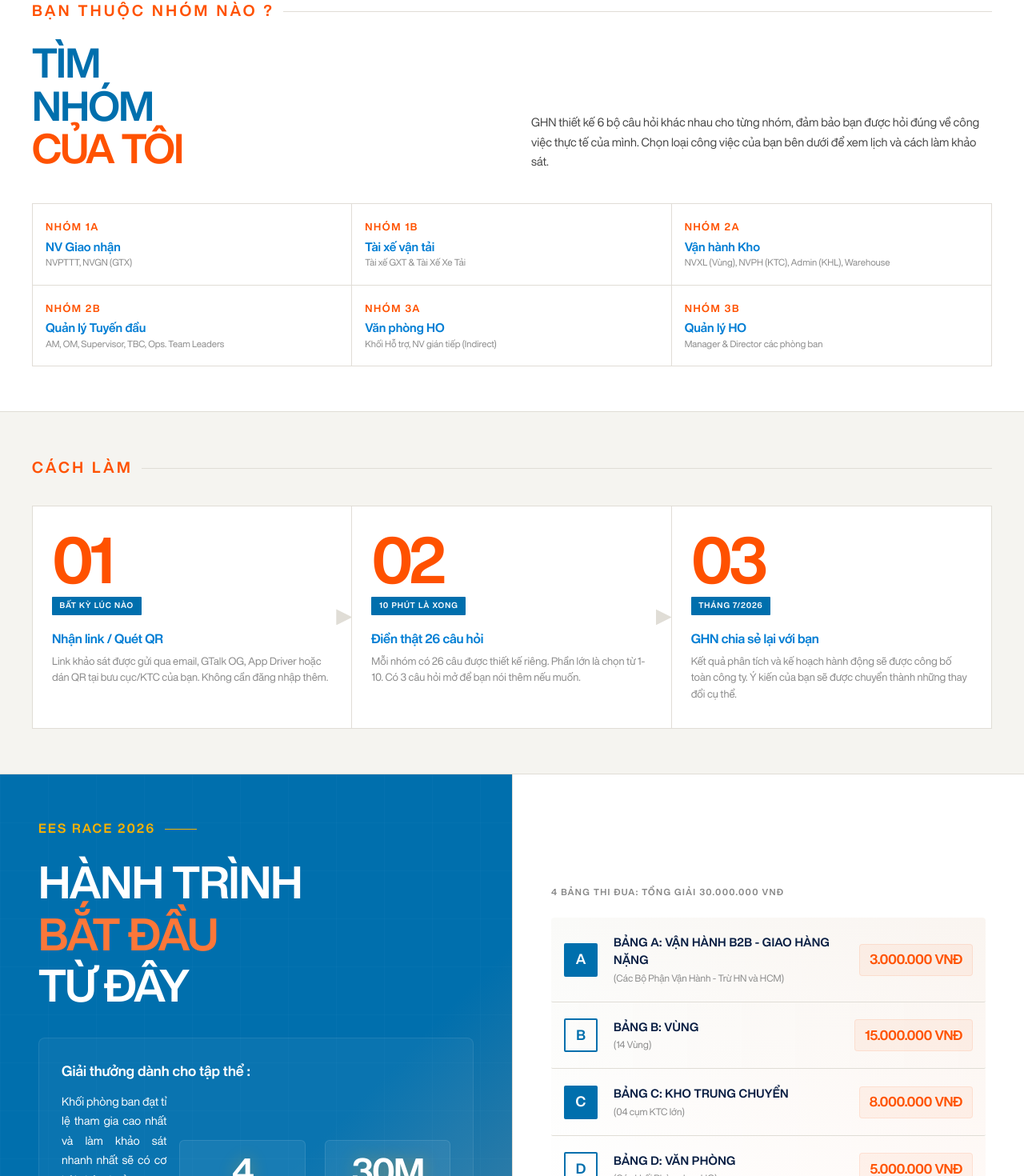
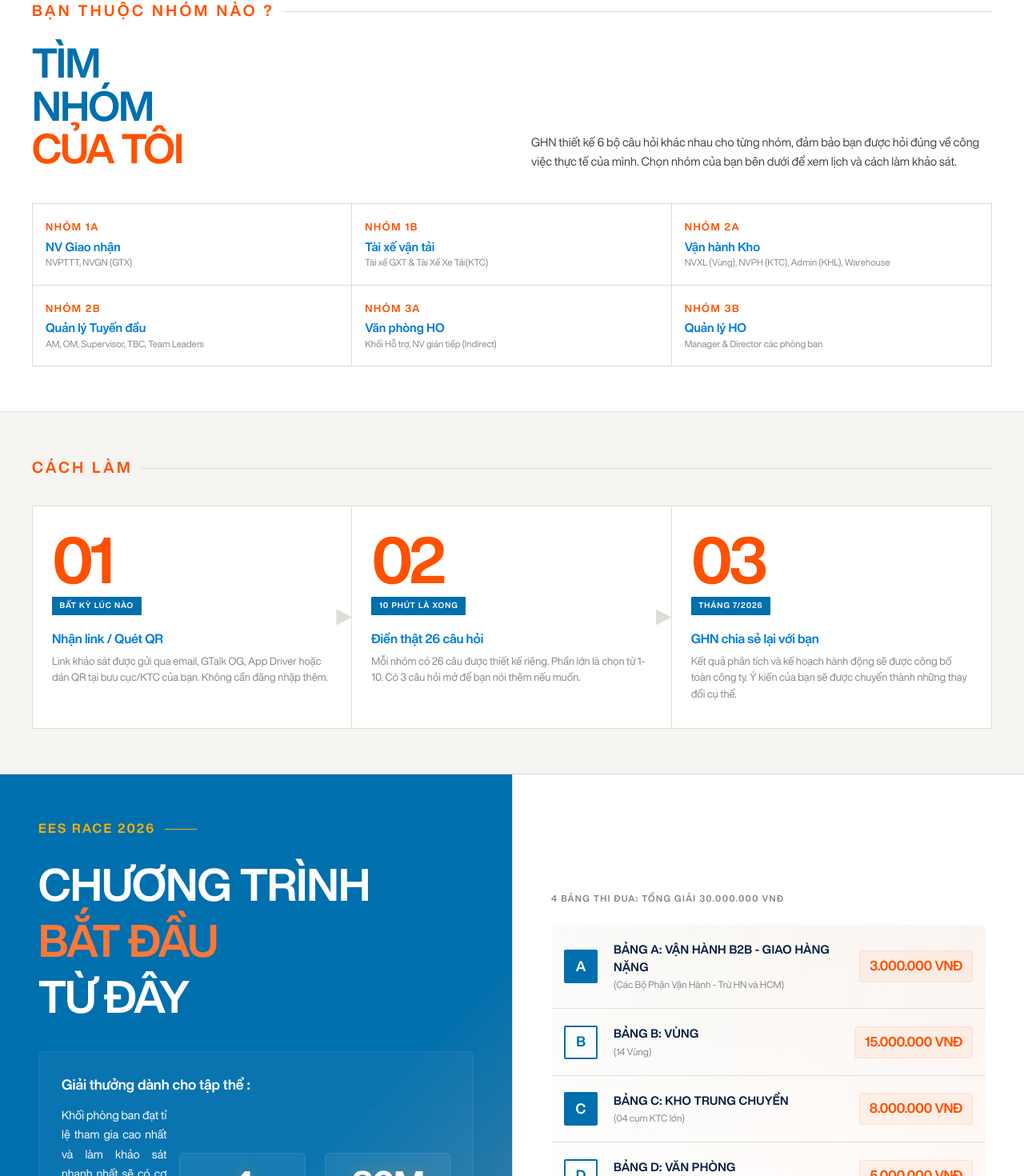
Before and after one commit to Ntna1302/GHN-Landingpage-EES2026, a Next.js app: page / in a window 1280 px wide. Shown: the part 2687-4157 px from the top of the page at 80% size. Built offline with nearby package versions, Linux system fonts and the light colour scheme.

Commit message:
changing content before upload

```diff
--- a/components/layout/Footer.tsx
+++ b/components/layout/Footer.tsx
@@ -68,7 +68,7 @@
                 animation: "fadeIn 1s ease infinite alternate",
               }}
             />
-            Khảo sát mở: 01/05/2026
+            Khảo sát mở: 02/05/2026
           </div>
         </div>
 
@@ -194,7 +194,7 @@
         }}
       >
         <span style={{ fontSize: "0.75rem", color: "#888" }}>
-          © 2026 GiaoHangNhanh. Nội bộ — Không phát hành ra ngoài.
+          © 2026 GiaoHangNhanh. Nội bộ, không phát hành ra ngoài.
         </span>
       </div>
     </footer>
--- a/components/sections/GroupFinder.tsx
+++ b/components/sections/GroupFinder.tsx
@@ -32,7 +32,7 @@
     target: "Mục tiêu ≥70%",
     tabLabel: "Nhóm 1B",
     tabName: "Tài xế vận tải",
-    tabSub: "Tài xế GXT & Tài Xế Xe Tải",
+    tabSub: "Tài xế GXT & Tài Xế Xe Tải(KTC)",
     link: "https://docs.google.com/forms/d/e/xxxxx/viewform",
   },
   {
@@ -57,12 +57,12 @@
     detail: "AM, OM, Supervisor, TBC, Ops. Team Leaders\nNhận link cá nhân qua email hoặc GTalk.",
     method: "Email cá nhân + GTalk + Landing Page",
     date: "01/05 – 07/05/2026",
-    start: "2026-05-01",
+    start: "2026-05-02",
     end: "2026-05-07",
     target: "Mục tiêu ≥85%",
     tabLabel: "Nhóm 2B",
     tabName: "Quản lý Tuyến đầu",
-    tabSub: "AM, OM, Supervisor, TBC, Ops. Team Leaders",
+    tabSub: "AM, OM, Supervisor, TBC, Team Leaders",
     link: "https://docs.google.com/forms/d/e/xxxxx/viewform",
   },
   {
@@ -72,7 +72,7 @@
     detail: "Khối Hỗ trợ, NV gián tiếp (Indirect)\nNhận email cá nhân hóa + GTalk + Mini App.",
     method: "Email mail-merge + GTalk + Mini App",
     date: "01/05 – 07/05/2026",
-    start: "2026-05-01",
+    start: "2026-05-02",
     end: "2026-05-07",
     target: "Mục tiêu ≥85%",
     tabLabel: "Nhóm 3A",
@@ -87,7 +87,7 @@
     detail: "Manager & Director các phòng ban\nNhận email cá nhân hóa + GTalk + Mini App.",
     method: "Email mail-merge + GTalk + Mini App",
     date: "01/05 – 07/05/2026",
-    start: "2026-05-01",
+    start: "2026-05-02",
     end: "2026-05-07",
     target: "Mục tiêu ≥85%",
     tabLabel: "Nhóm 3B",
@@ -98,7 +98,7 @@
 ];
 
 function getStatus(start: string, end: string) {
-  const now = new Date(2026,5,1);
+  const now = new Date();
   const s = new Date(start + "T00:00:00");
   const e = new Date(end + "T23:59:59");
   if (now < s) return "upcoming";
@@ -214,7 +214,7 @@
           }}
         >
           GHN thiết kế 6 bộ câu hỏi khác nhau cho từng nhóm, đảm bảo bạn
-          được hỏi đúng về công việc thực tế của mình. Chọn loại công việc
+          được hỏi đúng về công việc thực tế của mình. Chọn nhóm
           của bạn bên dưới để xem lịch và cách làm khảo sát.
         </motion.div>
       </div>
--- a/components/sections/RaceSection.tsx
+++ b/components/sections/RaceSection.tsx
@@ -111,11 +111,11 @@
                   fontWeight: 700,
                   textTransform: "uppercase",
                   letterSpacing: "-0.05em",
-                  lineHeight: 1.15,
+                  lineHeight: 1.25,
                   marginBottom: "2rem",
                 }}
               >
-                <div style={{ fontSize: "clamp(2.5rem, 6vw, 3.5rem)", color: "#fff" }}>HÀNH TRÌNH</div>
+                <div style={{ fontSize: "clamp(2.5rem, 6vw, 3.5rem)", color: "#fff" }}>CHƯƠNG TRÌNH</div>
                 <div style={{ fontSize: "clamp(2.5rem, 6vw, 3.5rem)", color: "#fc7739" }}>BẮT ĐẦU</div>
                 <div style={{ fontSize: "clamp(2.5rem, 6vw, 3.5rem)", color: "#fff" }}></div>
                 <div style={{ fontSize: "clamp(2.5rem, 6vw, 3.5rem)", color: "#fff" }}></div>
```
